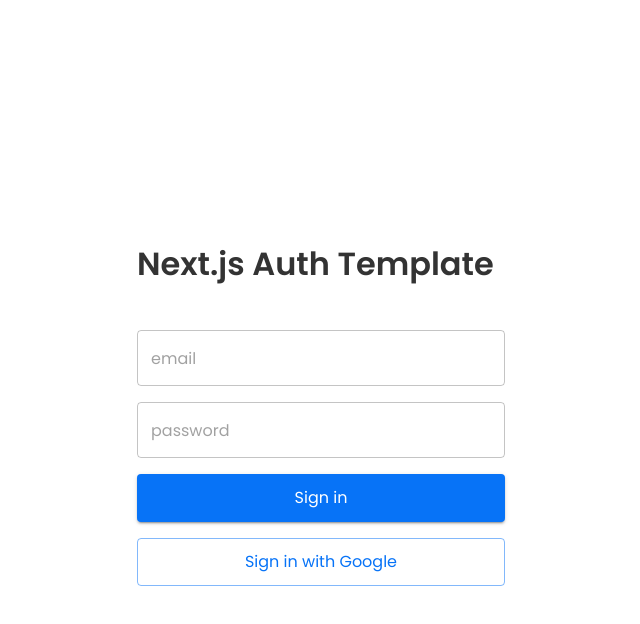
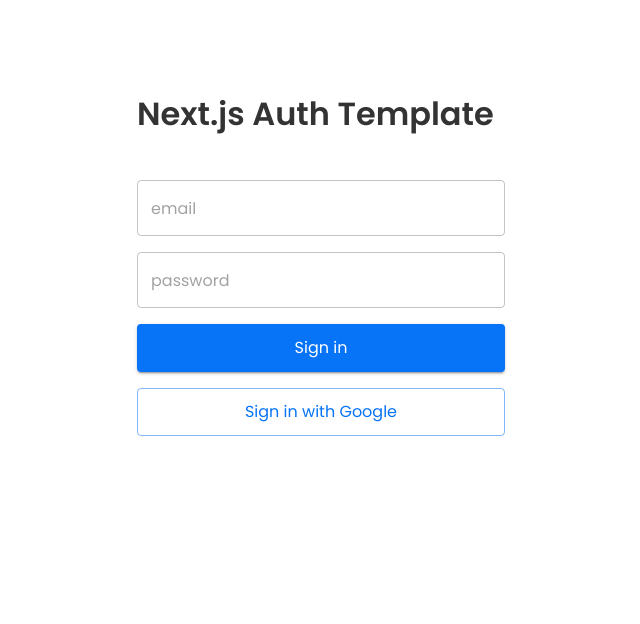
Before and after one commit to Dannyisadog/nextjs-authentication-template, a Next.js app: page /signin in a window 1280 px wide. Shown: the top 624 px of the page, without its empty margins (319-959 px from the left). Built offline with nearby package versions, Linux system fonts and the light colour scheme; no server answers.

Commit message:
feat(page): adjust page style

```diff
--- a/src/app/page.tsx
+++ b/src/app/page.tsx
@@ -2,6 +2,7 @@
 import { auth } from "auth";
 import { redirect } from "next/navigation";
 import { Stack, Typography } from "@mui/material";
+import Title from "components/client/Title";
 
 export default async function Home() {
   const session = await auth();
@@ -12,14 +13,14 @@
 
   return (
     <Stack
-      height="100vh"
       justifyContent="center"
       margin="auto"
       maxWidth={400}
       spacing={2}
       px={2}
+      pt={8}
     >
-      <Typography variant="h5">Basic Info</Typography>
+      <Title text="Basic Info" />
       <Stack direction="row" spacing={2}>
         <Typography textAlign="center">Account:</Typography>
         <Typography textAlign="center">{session.user?.email}</Typography>
--- a/src/app/signin/page.tsx
+++ b/src/app/signin/page.tsx
@@ -15,15 +15,15 @@
   return (
     <Stack
       spacing={2}
-      style={{
-        height: "100vh",
+      sx={{
         maxWidth: 400,
         margin: "auto",
-        padding: 16,
+        px: 2,
+        pt: 8,
       }}
       justifyContent="center"
     >
-      <Title />
+      <Title text="Next.js Auth Template" />
       <SigninForm />
       <GoogleSigninButton />
     </Stack>
--- a/src/components/client/Title.tsx
+++ b/src/components/client/Title.tsx
@@ -1,9 +1,14 @@
 import { Stack, Typography } from "@mui/material";
 
-export default function Title() {
+interface TitleProps {
+  text: string;
+}
+
+export default function Title(props: TitleProps) {
+  const { text } = props;
   return (
     <Stack height={100} justifyContent="center">
-      <Typography variant="h4">Next.js Auth Template</Typography>
+      <Typography variant="h4">{text}</Typography>
     </Stack>
   );
 }
```
